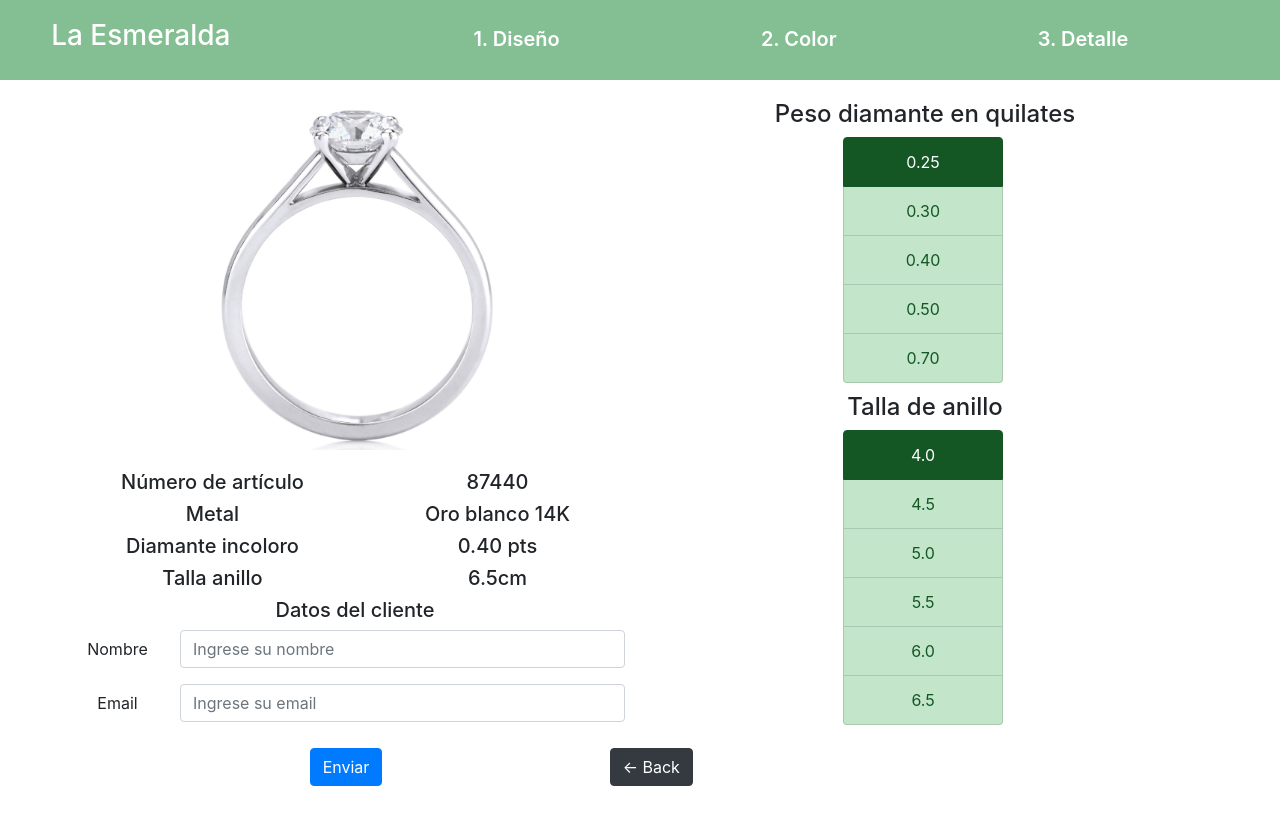
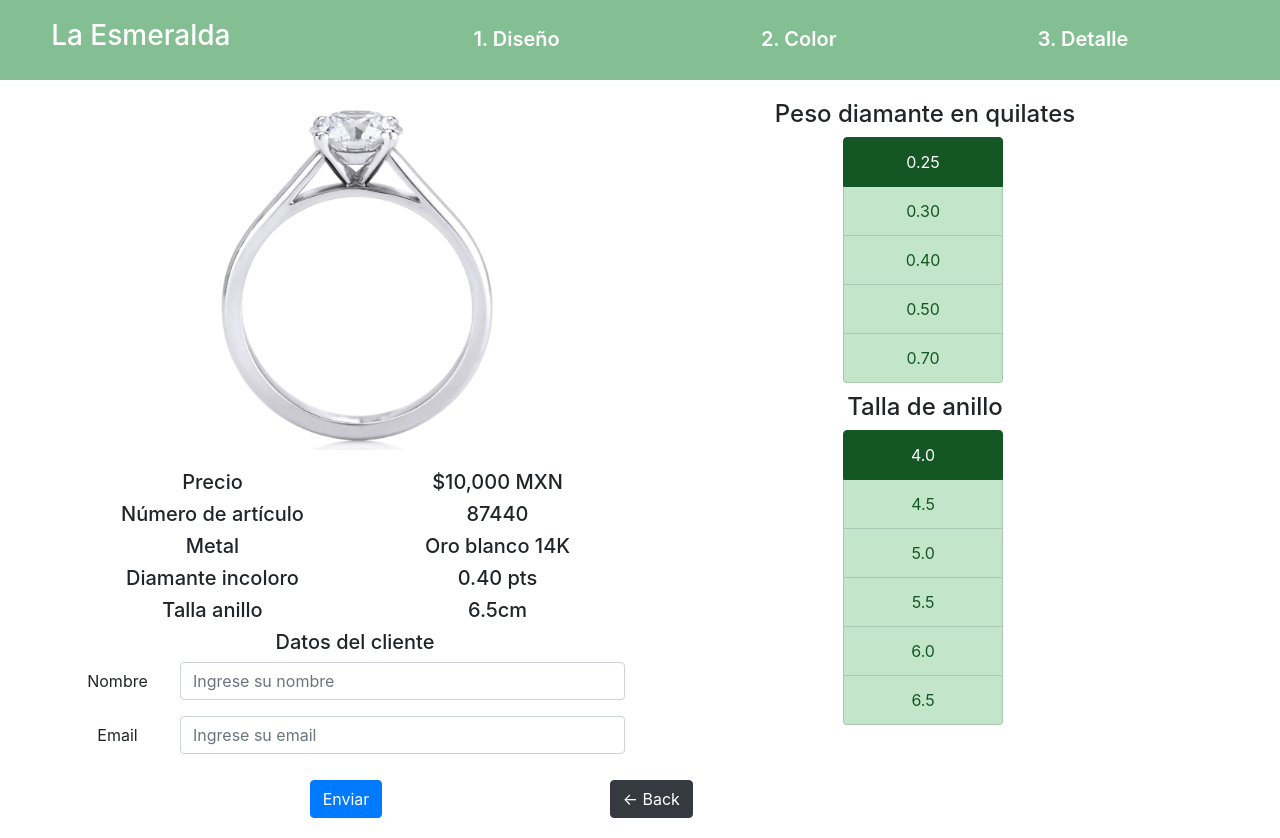
Before and after one commit to Lmt85/CustomJewel, a React (Create React App) app: page /Checkout in a window 1280 px wide. Before the commit the page ends 806 px from the top, so only its background shows below. Built offline with nearby package versions, Linux system fonts and the light colour scheme.

Commit message:
Price was added

```diff
--- a/src/screens/Checkout.js
+++ b/src/screens/Checkout.js
@@ -16,12 +16,14 @@ function Checkout() {
 <Col className="row4"><img src={imagen1} height="350" width="300" />
 <Row className="row4">
   <Col>
+  <h5>Precio</h5>
   <h5>Número de artículo</h5>
   <h5>Metal</h5>
   <h5>Diamante incoloro</h5>
   <h5>Talla anillo</h5>
   </Col>
   <Col>
+  <h5>$10,000 MXN</h5>
   <h5>87440</h5>
   <h5>Oro blanco 14K</h5>
   <h5>0.40 pts</h5>
```
